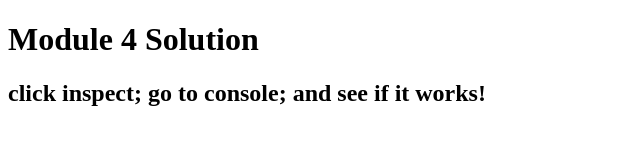
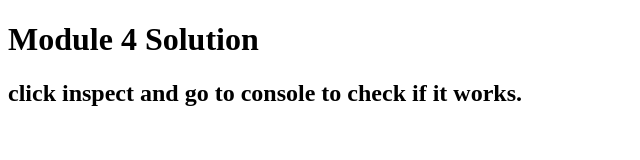
Before and after one commit to Abemchegen/coursera-module-4, a plain HTML site: page coursera-module4-solution/index.html in a window 1280 px wide. Shown: the whole page, without its empty margins (0-640 px from the left). Drawn offline with Linux system fonts and the light colour scheme.

Commit message:
Update index.html

```diff
--- a/coursera-module4-solution/index.html
+++ b/coursera-module4-solution/index.html
@@ -12,6 +12,6 @@
 </head>
 <body>
   <h1>Module 4 Solution</h1>
-  <h2> click inspect; go to console; and see if it works!</h2>
+  <h2> click inspect and go to console to check if it works.</h2>
 </body>
 </html>
```
